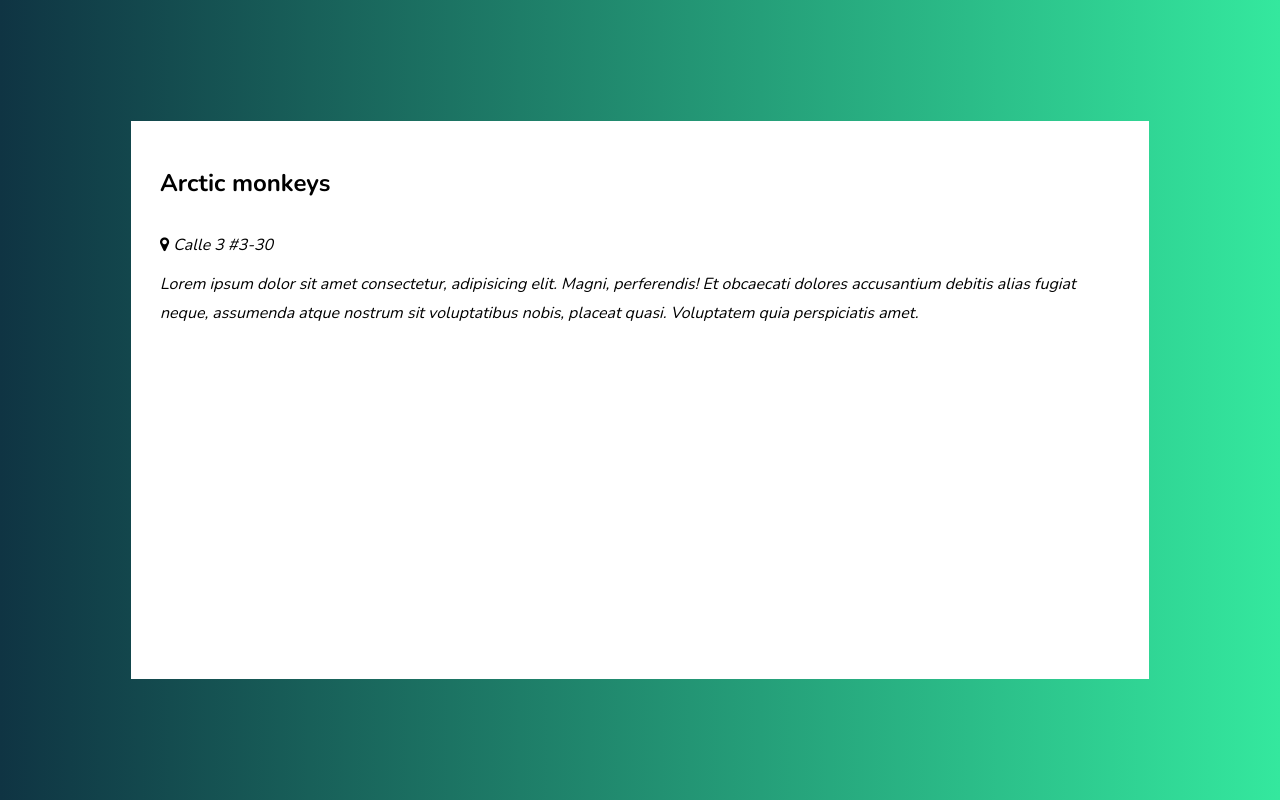
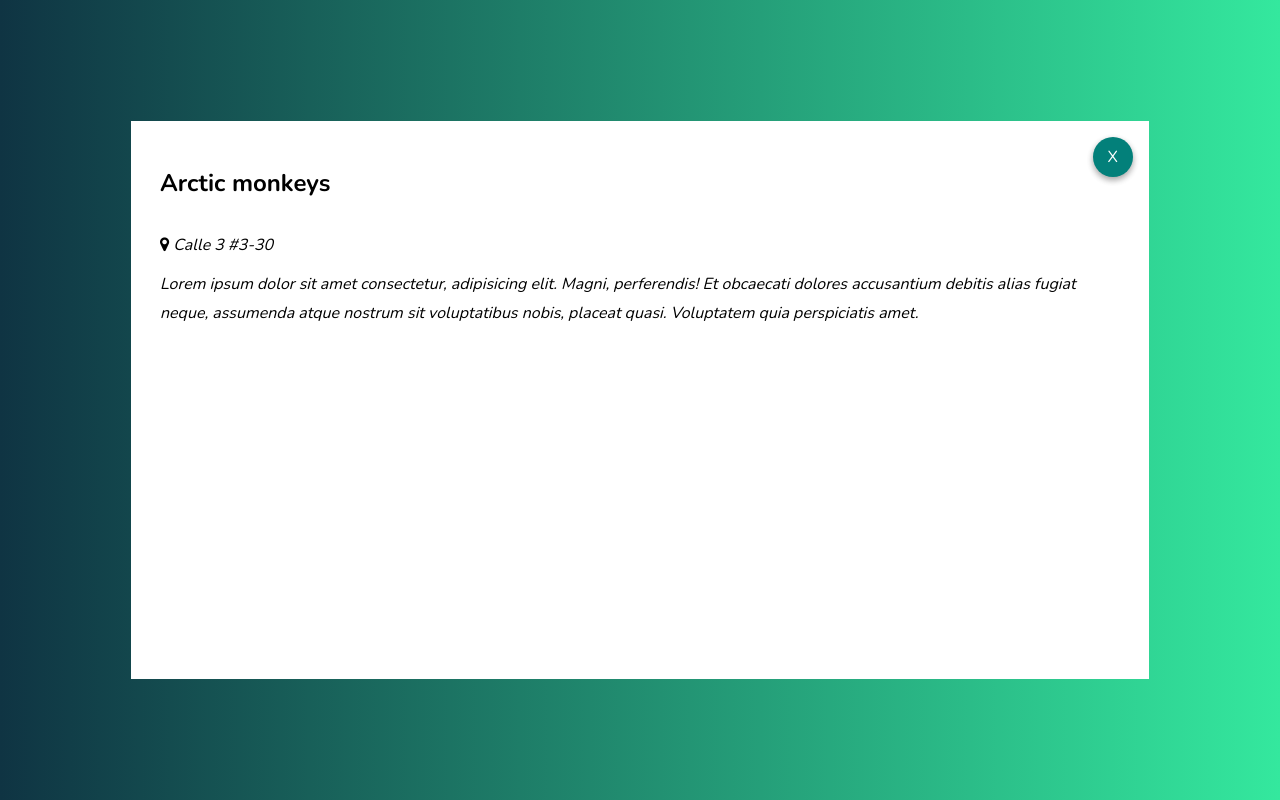
Before and after one commit to nicolaspa1/bandas, a plain HTML site: page bandas/arctic-monkeys.html in a window 1280 px wide. Drawn offline with nearby package versions, Linux system fonts and the light colour scheme.

Commit message:
agg cerrar ventana en la pestaña bandas

```diff
--- a/bandas/arctic-monkeys.html
+++ b/bandas/arctic-monkeys.html
@@ -18,6 +18,11 @@
 <body>
     <div class="container">
         <div class="content">
+            <div class="actions">
+                <a href="../index.html" class="close">
+                    <span>X</span>
+                </a>
+            </div>
             <header>
                 <h2>Arctic monkeys</h1>
             </header>
```
Also changed, not shown: bandas/grimes.html (+5 -0 lines), bandas/the-drums.html (+5 -0 lines).
